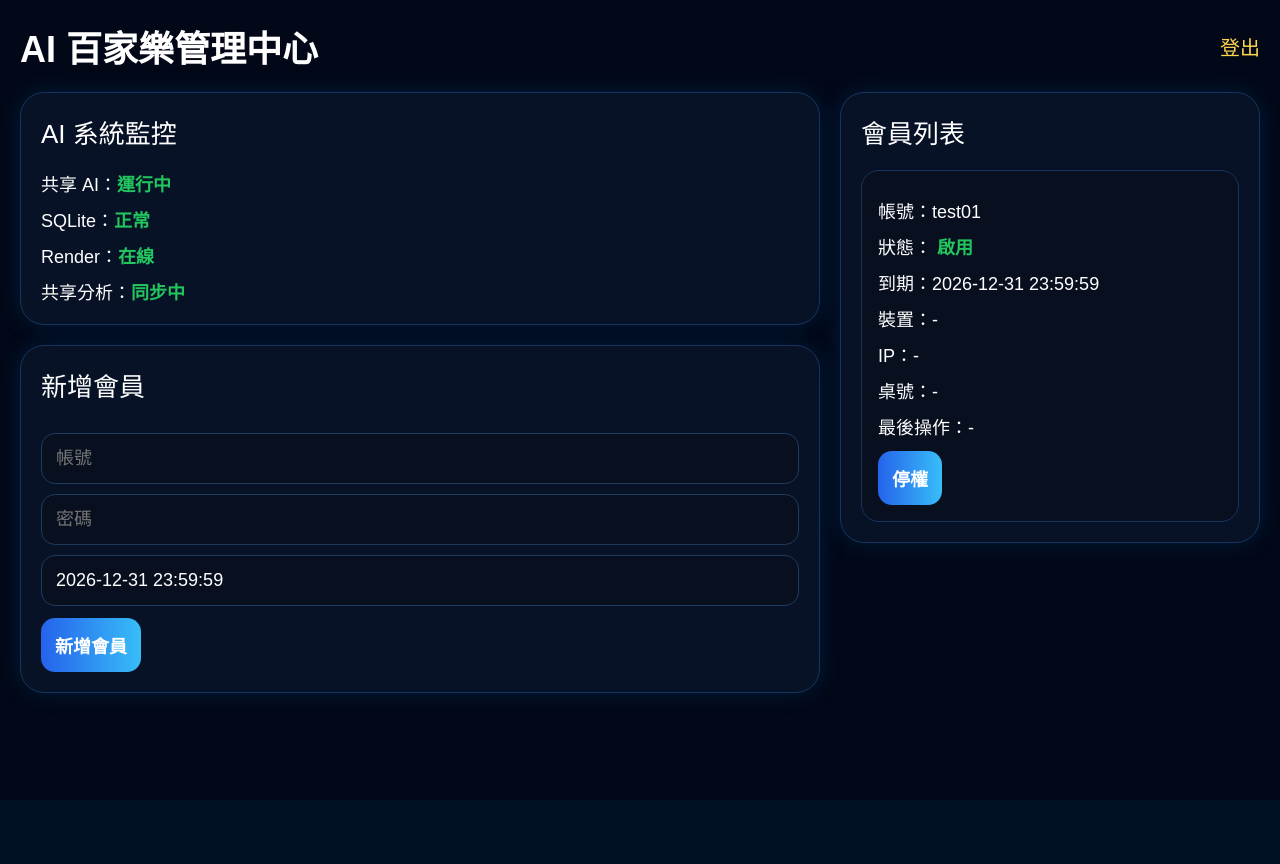
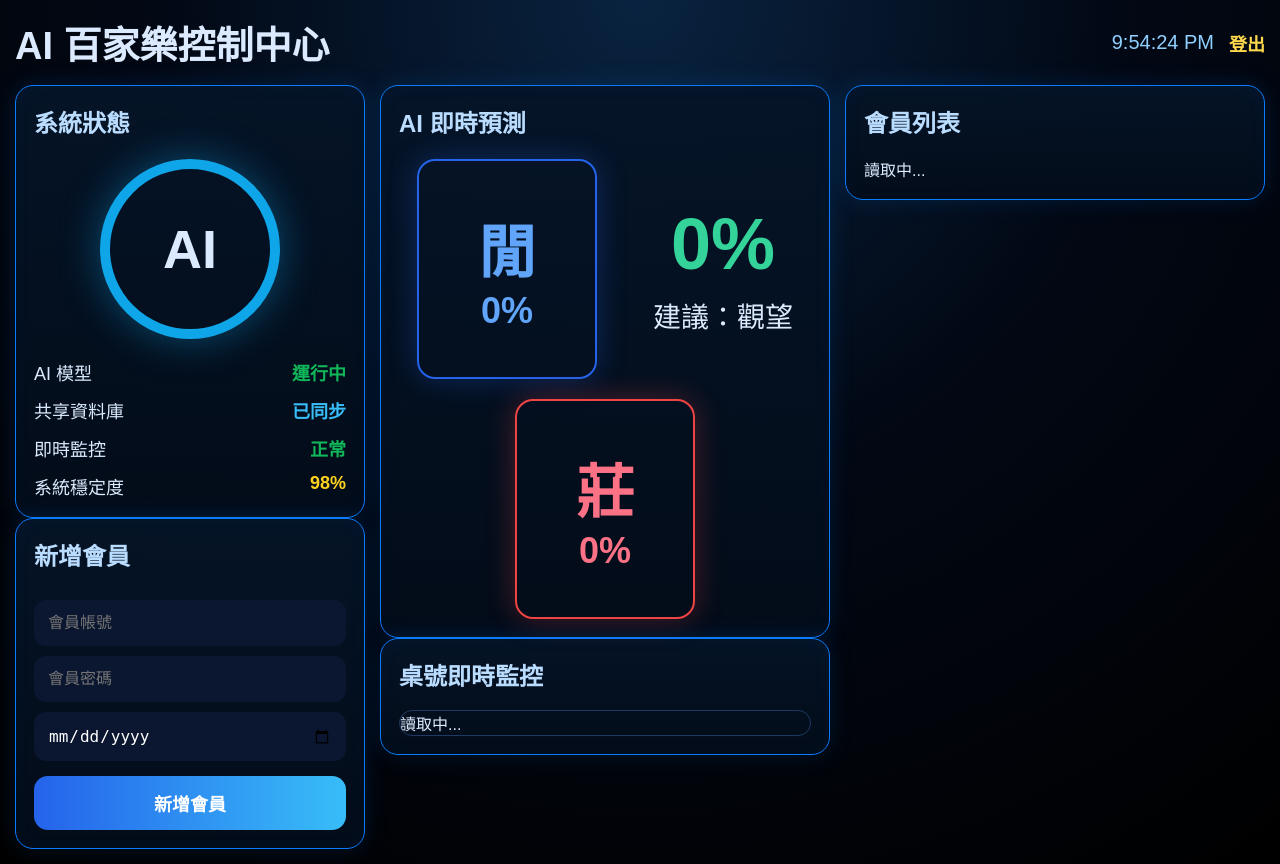
Before and after one commit to hecht19980820/baccarat-online, a Flask app: page /admin in a window 1280 px wide. Before the commit the page ends 800 px from the top, so only its background shows below. Run offline with Flask 3, Linux system fonts and the light colour scheme; the visitor is signed in with stand-in values (Sample User, id 1); data comes from the database, SQL or seed files in the repository.

Commit message:
Update admin.html

```diff
--- a/templates/admin.html
+++ b/templates/admin.html
@@ -3,7 +3,7 @@
 <head>
 <meta charset="UTF-8">
 <meta name="viewport" content="width=device-width, initial-scale=1.0">
-<title>AI 百家樂管理中心</title>
+<title>AI 百家樂後台管理</title>
 
 <style>
 *{
@@ -12,106 +12,288 @@
     box-sizing:border-box;
 }
 
+:root{
+    --bg:#020814;
+    --panel:#071426;
+    --line:#0b7cff;
+    --text:#dbeafe;
+    --muted:#8fb6df;
+    --green:#10b85a;
+    --red:#ff174f;
+    --yellow:#ffd21f;
+    --blue:#0b7cff;
+}
+
 body{
-background:#020817;
-color:white;
-font-family:Arial;
+    background:
+    radial-gradient(circle at top,#092340 0%,#020814 45%,#000 100%);
+    color:var(--text);
+    font-family:Arial,'Microsoft JhengHei',sans-serif;
+    min-height:100vh;
+    padding:15px;
 }
 
 .wrap{
-max-width:1500px;
+    width:100%;
+    max-width:1400px;
     margin:auto;
-padding:20px;
 }
 
-.top{
+.topbar{
     display:flex;
     justify-content:space-between;
     align-items:center;
-margin-bottom:20px;
+    margin-bottom:15px;
+    gap:15px;
+    flex-wrap:wrap;
 }
 
 .logo{
-font-size:36px;
-font-weight:bold;
+    font-size:38px;
+    font-weight:900;
+    color:#dbeafe;
+}
+
+.right-top{
+    display:flex;
+    align-items:center;
+    gap:15px;
+    flex-wrap:wrap;
+}
+
+.time{
+    color:#8fd0ff;
+    font-size:20px;
 }
 
 .logout{
-color:#ffd54f;
+    color:#ffd84d;
     text-decoration:none;
-font-size:20px;
+    font-size:18px;
+    font-weight:bold;
 }
 
 .grid{
     display:grid;
-grid-template-columns:1fr 420px;
+    grid-template-columns:350px 1fr 420px;
+    gap:15px;
+}
+
+.card{
+    background:
+    linear-gradient(
+        180deg,
+        rgba(5,20,39,.96),
+        rgba(3,12,25,.96)
+    );
+
+    border:1px solid var(--line);
+
+    border-radius:18px;
+
+    padding:18px;
+
+    box-shadow:
+    0 0 24px rgba(0,132,255,.15),
+    inset 0 0 20px rgba(0,132,255,.04);
+}
+
+.card-title{
+    font-size:24px;
+    font-weight:900;
+    margin-bottom:18px;
+    color:#b9dcff;
+}
+
+.ai-circle{
+    width:180px;
+    height:180px;
+    border-radius:50%;
+    border:10px solid #0ea5e9;
+    display:flex;
+    justify-content:center;
+    align-items:center;
+    font-size:54px;
+    font-weight:900;
+    margin:20px auto;
+    box-shadow:
+    0 0 40px rgba(14,165,233,.4);
+}
+
+.stat{
+    display:flex;
+    justify-content:space-between;
+    margin-top:12px;
+    font-size:18px;
+    gap:10px;
+}
+
+.green{
+    color:var(--green);
+    font-weight:bold;
+}
+
+.red{
+    color:var(--red);
+    font-weight:bold;
+}
+
+.blue{
+    color:#38bdf8;
+    font-weight:bold;
+}
+
+.yellow{
+    color:var(--yellow);
+    font-weight:bold;
+}
+
+.predict-wrap{
+    display:flex;
+    justify-content:space-around;
+    align-items:center;
+    margin-top:20px;
+    flex-wrap:wrap;
     gap:20px;
 }
 
-.card{
-background:#071226;
-border:1px solid #16345f;
-border-radius:24px;
-padding:20px;
-box-shadow:0 0 25px rgba(0,140,255,.15);
-margin-bottom:20px;
+.predict-box{
+    width:180px;
+    height:220px;
+    border-radius:18px;
+    display:flex;
+    flex-direction:column;
+    justify-content:center;
+    align-items:center;
+    font-size:58px;
+    font-weight:900;
 }
 
-.title{
-font-size:26px;
-margin-bottom:20px;
+.player{
+    border:2px solid #2563eb;
+    color:#60a5fa;
+    box-shadow:
+    0 0 30px rgba(37,99,235,.3);
 }
 
-input{
-width:100%;
-padding:14px;
+.banker{
+    border:2px solid #ef4444;
+    color:#fb7185;
+    box-shadow:
+    0 0 30px rgba(239,68,68,.3);
+}
+
+.center-rate{
+    text-align:center;
+}
+
+.center-rate .num{
+    font-size:72px;
+    color:#34d399;
+    font-weight:900;
+}
+
+.center-rate .txt{
     margin-top:10px;
-background:#08101f;
+    font-size:28px;
+}
+
+.table-box{
+    margin-top:15px;
     border:1px solid #1e3a5f;
     border-radius:14px;
-color:white;
-font-size:18px;
+    overflow:hidden;
 }
 
-button{
+.table-row{
+    display:grid;
+    grid-template-columns:
+    80px 80px 80px 1fr 100px;
+
     padding:14px;
-border:none;
-border-radius:14px;
-background:linear-gradient(90deg,#2563eb,#38bdf8);
-color:white;
-font-size:18px;
+    border-bottom:1px solid #132944;
+    align-items:center;
+}
+
+.table-row.head{
+    background:#0b1730;
     font-weight:bold;
-margin-top:12px;
 }
 
 .member{
     background:#08101f;
     border:1px solid #16345f;
-border-radius:18px;
-padding:16px;
-margin-top:14px;
+    border-radius:16px;
+    padding:15px;
+    margin-top:15px;
 }
 
-.stat{
+input{
+    width:100%;
+    background:#0b1730;
+    border:none;
+    border-radius:12px;
+    padding:14px;
+    color:white;
     margin-top:10px;
-font-size:18px;
+    font-size:16px;
 }
 
-.green{
-color:#22c55e;
-font-weight:bold;
+button{
+    width:100%;
+    padding:14px;
+    border:none;
+    border-radius:14px;
+    margin-top:15px;
+
+    background:
+    linear-gradient(
+        90deg,
+        #2563eb,
+        #38bdf8
+    );
+
+    color:white;
+    font-size:18px;
+    font-weight:900;
+    cursor:pointer;
 }
 
-.red{
-color:#ef4444;
-font-weight:bold;
+.small-btn{
+    padding:10px;
+    font-size:14px;
+    margin-top:10px;
 }
 
 @media(max-width:1200px){
+
 .grid{
     grid-template-columns:1fr;
 }
+
+.table-row{
+    grid-template-columns:
+    70px 60px 60px 1fr 70px;
+
+    font-size:15px;
 }
+
+.logo{
+    font-size:30px;
+}
+
+.predict-box{
+    width:140px;
+    height:170px;
+    font-size:44px;
+}
+
+.center-rate .num{
+    font-size:50px;
+}
+
+}
+
 </style>
 </head>
 
@@ -119,9 +301,24 @@
 
 <div class="wrap">
 
-<div class="top">
-<div class="logo">AI 百家樂管理中心</div>
-<a href="/logout" class="logout">登出</a>
+<div class="topbar">
+
+    <div class="logo">
+        AI 百家樂控制中心
+    </div>
+
+    <div class="right-top">
+
+        <div class="time" id="timeNow">
+            --:--:--
+        </div>
+
+        <a class="logout" href="/logout">
+            登出
+        </a>
+
+    </div>
+
 </div>
 
 <div class="grid">
@@ -130,22 +327,47 @@
 
     <div class="card">
 
-<div class="title">AI 系統監控</div>
+        <div class="card-title">
+            系統狀態
+        </div>
 
-<div class="stat">共享 AI：<span class="green">運行中</span></div>
-<div class="stat">SQLite：<span class="green">正常</span></div>
-<div class="stat">Render：<span class="green">在線</span></div>
-<div class="stat">共享分析：<span class="green">同步中</span></div>
+        <div class="ai-circle">
+            AI
+        </div>
+
+        <div class="stat">
+            <span>AI 模型</span>
+            <span class="green">運行中</span>
+        </div>
+
+        <div class="stat">
+            <span>共享資料庫</span>
+            <span class="blue">已同步</span>
+        </div>
+
+        <div class="stat">
+            <span>即時監控</span>
+            <span class="green">正常</span>
+        </div>
+
+        <div class="stat">
+            <span>系統穩定度</span>
+            <span class="yellow">98%</span>
+        </div>
 
     </div>
 
     <div class="card">
 
-<div class="title">新增會員</div>
+        <div class="card-title">
+            新增會員
+        </div>
 
-<input id="username" placeholder="帳號">
-<input id="password" placeholder="密碼">
-<input id="expire" value="2026-12-31 23:59:59">
+        <input id="username" placeholder="會員帳號">
+
+        <input id="password" placeholder="會員密碼">
+
+        <input id="expire" type="date">
 
         <button onclick="createMember()">
             新增會員
@@ -159,10 +381,64 @@
 
     <div class="card">
 
-<div class="title">會員列表</div>
+        <div class="card-title">
+            AI 即時預測
+        </div>
 
-<div id="members"></div>
+        <div class="predict-wrap">
 
+            <div class="predict-box player">
+                閒
+                <div style="font-size:36px;" id="playerPredict">
+                    0%
+                </div>
+            </div>
+
+            <div class="center-rate">
+                <div class="num" id="mainConfidence">
+                    0%
+                </div>
+
+                <div class="txt" id="mainSuggest">
+                    建議：觀望
+                </div>
+            </div>
+
+            <div class="predict-box banker">
+                莊
+                <div style="font-size:36px;" id="bankerPredict">
+                    0%
+                </div>
+            </div>
+
+        </div>
+
+    </div>
+
+    <div class="card">
+
+        <div class="card-title">
+            桌號即時監控
+        </div>
+
+        <div class="table-box" id="tableMonitor">
+            讀取中...
+        </div>
+
+    </div>
+
+</div>
+
+<div>
+
+    <div class="card">
+
+        <div class="card-title">
+            會員列表
+        </div>
+
+        <div id="memberList">
+            讀取中...
         </div>
 
     </div>
@@ -170,106 +446,17 @@
 </div>
 
 </div>
+</div>
 
 <script>
 
-async function loadMembers(){
-
-    let r=await fetch("/api/admin/members")
-    let data=await r.json()
-
-    let html=""
-
-    data.members.forEach(m=>{
-
-        html+=`
-        <div class="member">
-
-        <div class="stat">
-        帳號：${m.username}
-        </div>
-
-        <div class="stat">
-        狀態：
-        <span class="${m.enabled?'green':'red'}">
-        ${m.enabled?'啟用':'停權'}
-        </span>
-        </div>
-
-        <div class="stat">
-        到期：${m.expire}
-        </div>
-
-        <div class="stat">
-        裝置：${m.device||'-'}
-        </div>
-
-        <div class="stat">
-        IP：${m.ip||'-'}
-        </div>
-
-        <div class="stat">
-        桌號：${m.current_platform||'-'} ${m.current_table||''}
-        </div>
-
-        <div class="stat">
-        最後操作：${m.last_active||'-'}
-        </div>
-
-        <button onclick="toggle('${m.username}')">
-        ${m.enabled?'停權':'啟用'}
-        </button>
-
-        </div>
-        `
-    })
-
-    document.getElementById("members").innerHTML=html
+function updateClock(){
+    document.getElementById("timeNow").innerHTML =
+    new Date().toLocaleTimeString()
 }
 
-async function createMember(){
-
-    let username=document.getElementById("username").value
-    let password=document.getElementById("password").value
-    let expire=document.getElementById("expire").value
-
-    let r=await fetch("/api/admin/create-member",{
-        method:"POST",
-        headers:{
-            "Content-Type":"application/json"
-        },
-        body:JSON.stringify({
-            username,
-            password,
-            expire
-        })
-    })
-
-    let data=await r.json()
-
-    alert(data.msg)
-
-    loadMembers()
-}
-
-async function toggle(username){
-
-    await fetch("/api/admin/toggle-member",{
-        method:"POST",
-        headers:{
-            "Content-Type":"application/json"
-        },
-        body:JSON.stringify({
-            username
-        })
-    })
-
-    loadMembers()
-}
-
-loadMembers()
-
-setInterval(loadMembers,5000)
+setInterval(updateClock,1000)
+updateClock()
 
 </script>
 
```
Lines whose indentation alone changed are shown as unchanged.
